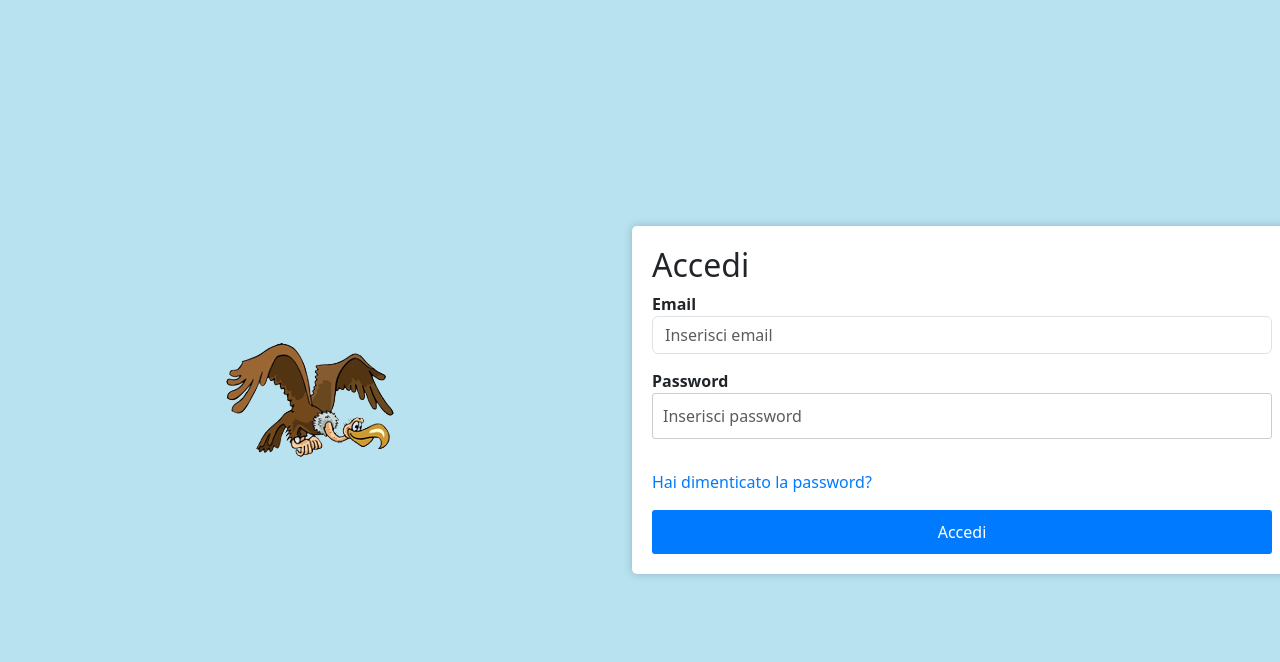
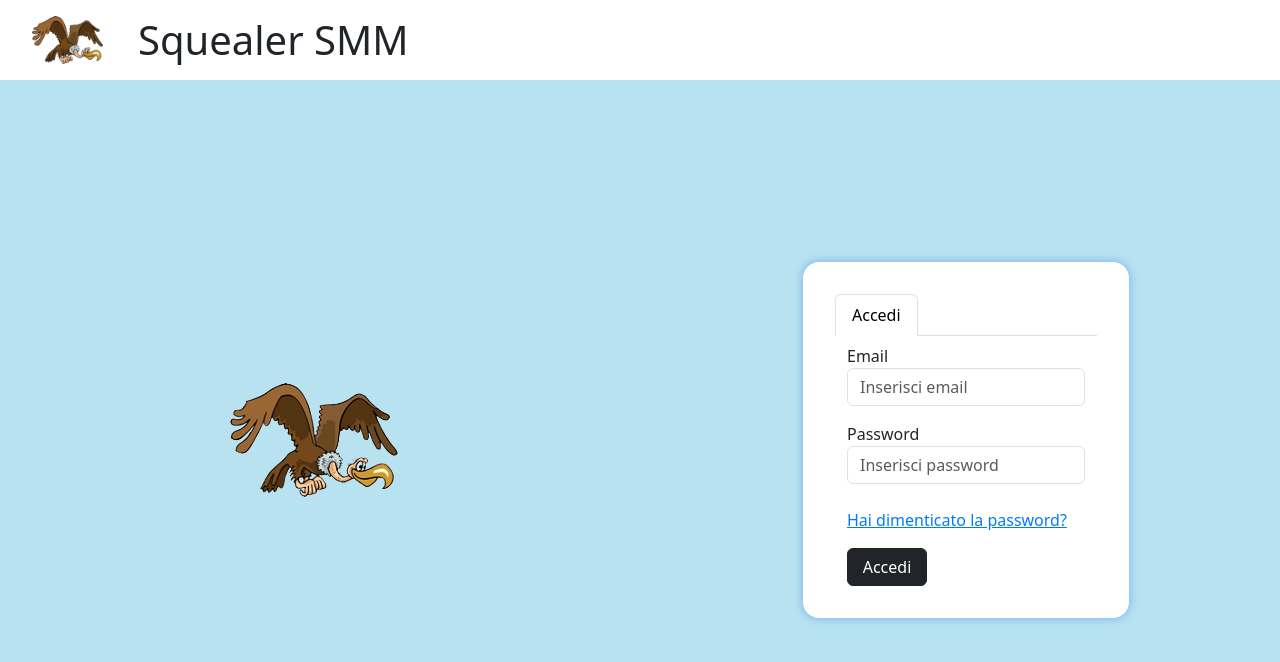
Before and after one commit to Albenni/Squealer, an Angular app in the folder SMM/: page /login in a window 1280 px wide. Shown: the top 662 px of the page. Built offline with nearby package versions, Linux system fonts and the light colour scheme.

Commit message:
pagine login uguali

```diff
--- a/SMM/src/app/app.module.ts
+++ b/SMM/src/app/app.module.ts
@@ -2,6 +2,7 @@ import { NgModule } from '@angular/core';
 import { BrowserModule } from '@angular/platform-browser';
 import { FormsModule } from '@angular/forms';
 
+import { TabsModule } from 'ngx-bootstrap/tabs';
 import { ModalModule } from 'ngx-bootstrap/modal';
 import { AppRoutingModule } from './app-routing.module';
 import { AppComponent } from './app.component';
@@ -21,6 +22,7 @@ import { BrowserAnimationsModule } from '@angular/platform-browser/animations';
     FormsModule,
     BrowserAnimationsModule,
     ModalModule.forRoot(),
+    TabsModule.forRoot()
   ],
   providers: [],
   bootstrap: [AppComponent]
--- a/SMM/src/app/login/login.component.css
+++ b/SMM/src/app/login/login.component.css
@@ -1,29 +1,28 @@
+#topLoginPage{
+
+  height: 10vh;
+}
+
 #login-container {
+  background-color: rgb(184, 226, 240);
+  height: 90vh;
   display: flex;
-  justify-content: space-between;
-  align-items: center;
-  height: 100vh;
-  background-color: rgb(184, 226, 240);
+  align-items: center ;
+  justify-content: space-around;
   user-select: none;
   }
 
   #login-logo {
-    flex: 1;
     text-align: center;
-  }
-
-  #login-logo img {
-    max-width: 200px;
-    max-height: 200px;
   }
 
 
   #login-form {
-    flex: 1;
+
   background-color: #f2f2f2;
   padding: 20px;
   border-radius: 5px;
-  box-shadow: 0px 0px 10px rgba(0, 0, 0, 0.2);
+  box-shadow: 0px 0px 10px rgba(43, 130, 230, 0.5);
   }
 
   form {
@@ -31,36 +30,15 @@
     flex-direction: column;
   }
 
-  .form-group {
-    margin-bottom: 15px;
-  }
 
-  label {
-    font-weight: bold;
-  }
 
-  input[type="text"],
-  input[type="password"] {
-    padding: 10px;
-    border: 1px solid #ccc;
-    border-radius: 3px;
-  }
-
-  button {
-    padding: 10px;
-    background-color: #007bff;
-    color: #fff;
-    border: none;
-    border-radius: 3px;
-    cursor: pointer;
-  }
 
   p {
-    text-align: right;
+    text-align: start;
     margin-top: 10px;
   }
 
   a {
     color: #007bff;
-    text-decoration: none;
+    text-decoration: underline;
   }
--- a/SMM/src/app/login/login.component.html
+++ b/SMM/src/app/login/login.component.html
@@ -9,45 +9,46 @@
 </head>
 
 <body>
+
+    <div class="row " id="topLoginPage" style="padding-top: 1rem; padding-left: 2rem;">
+        <div class="col-1"> <img style="max-height: 3rem;" class="img-fluid" src="./assets/SLogo.png" alt="Logo"></div>
+        <div class="col">
+            <h1 class=" align-middle" style="">Squealer SMM</h1>
+        </div>
+    </div>
     <div class="row" id="login-container">
-        <div class="col-6" id="login-logo">
-            <img src="./assets/SLogo.png" alt="Logo">
+        <div class="col-sm-6" id="login-logo">
+            <img class="img-fluid" src="./assets/SLogo.png" alt="Logo">
         </div>
-        <div id="login-form" class="container  col-6" style="background-color: white;">
-            <h2>Accedi</h2>
-            <form (ngSubmit)="onSubmit()">
-                <div class="form-group">
+        <div id="login-form" class="container col-sm-3"
+            style="background-color: white; padding: 2rem; border-radius: 1rem">
+            <tabset>
+                <tab heading="Accedi">
+                    <form (ngSubmit)="onSubmit()" class="text-align-center container">
+                        <div class="form-group py-2">
                             <label for="email">Email</label>
                             <input type="email" class="form-control" id="email" [(ngModel)]="email" name="email"
                                 placeholder="Inserisci email" required>
                         </div>
-                <div class="form-group">
-                    <label for="password">Password</label>
-                    <input type="password" class="form-control" id="password" [(ngModel)]="password" name="password"
-                        placeholder="Inserisci password" required>
+                        <div class="form-group py-2">
+                            <label for="email">Password</label>
+                            <input type="password" class="form-control" id="password" [(ngModel)]="password"
+                                name="password" placeholder="Inserisci password" required>
                         </div>
-                <p style="text-align: start;" class="mt-3"><a href="#">Hai dimenticato la password?</a></p>
-                <button type="submit" class="btn btn-primary">Accedi</button>
+                        <p class="mt-3"><a href="#">Hai
+                                dimenticato la
+                                password?</a></p>
+                        <button type="submit" style="width: 80px;" class="text btn btn-dark">Accedi</button>
                     </form>
+                </tab>
+            </tabset>
+
+
 
         </div>
 
     </div>
 
-
-    <!--  <h2>Login</h2>
-            <form>
-                <div class="form-group">
-                    <label for="username">Username:</label>
-                    <input type="text" id="username" name="username" [(ngModel)]="username">
-                </div>
-                <div class="form-group">
-                    <label for="password">Password:</label>
-                    <input type="password" id="password" name="password" [(ngModel)]="password">
-                </div>
-                <button type="submit">Login</button>
-            </form>
-            <p><a href="#">Reset Password</a></p>-->
 </body>
 
 </html>
```
Lines whose indentation alone changed are shown as unchanged.
